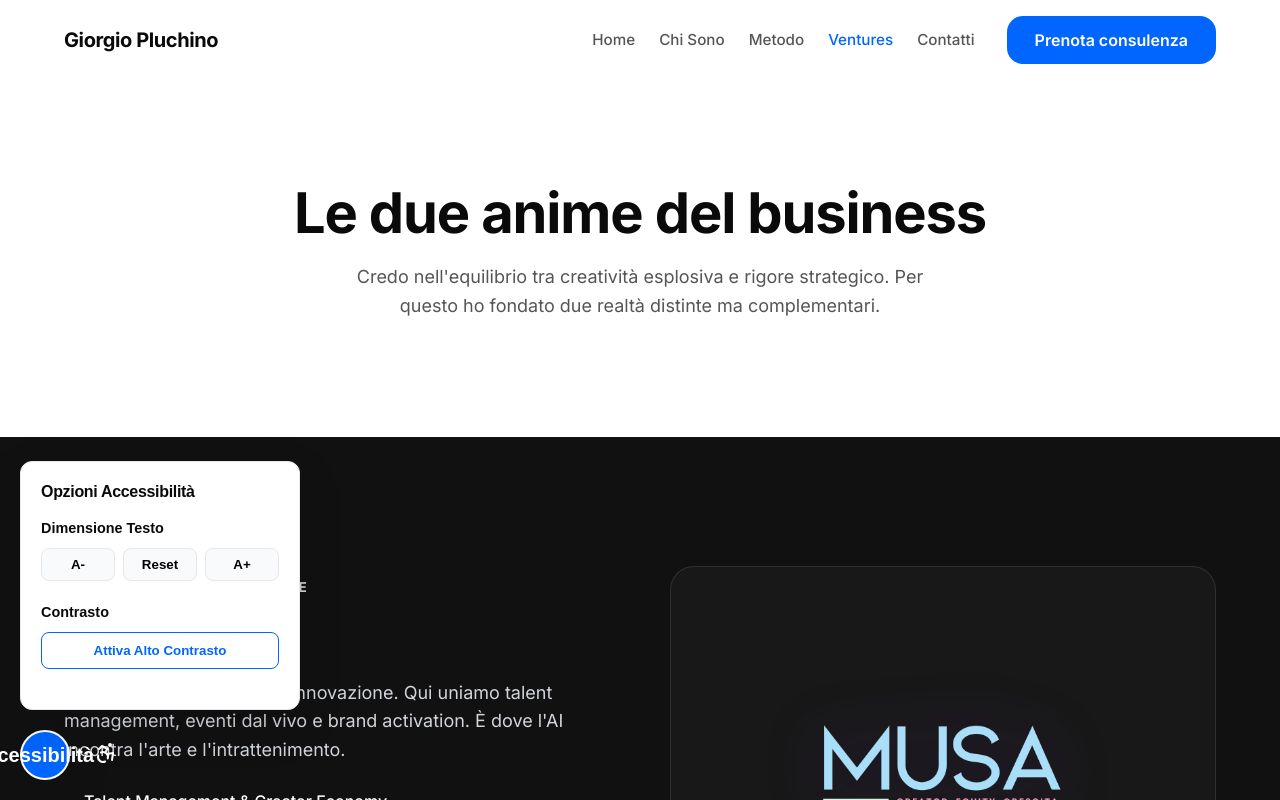
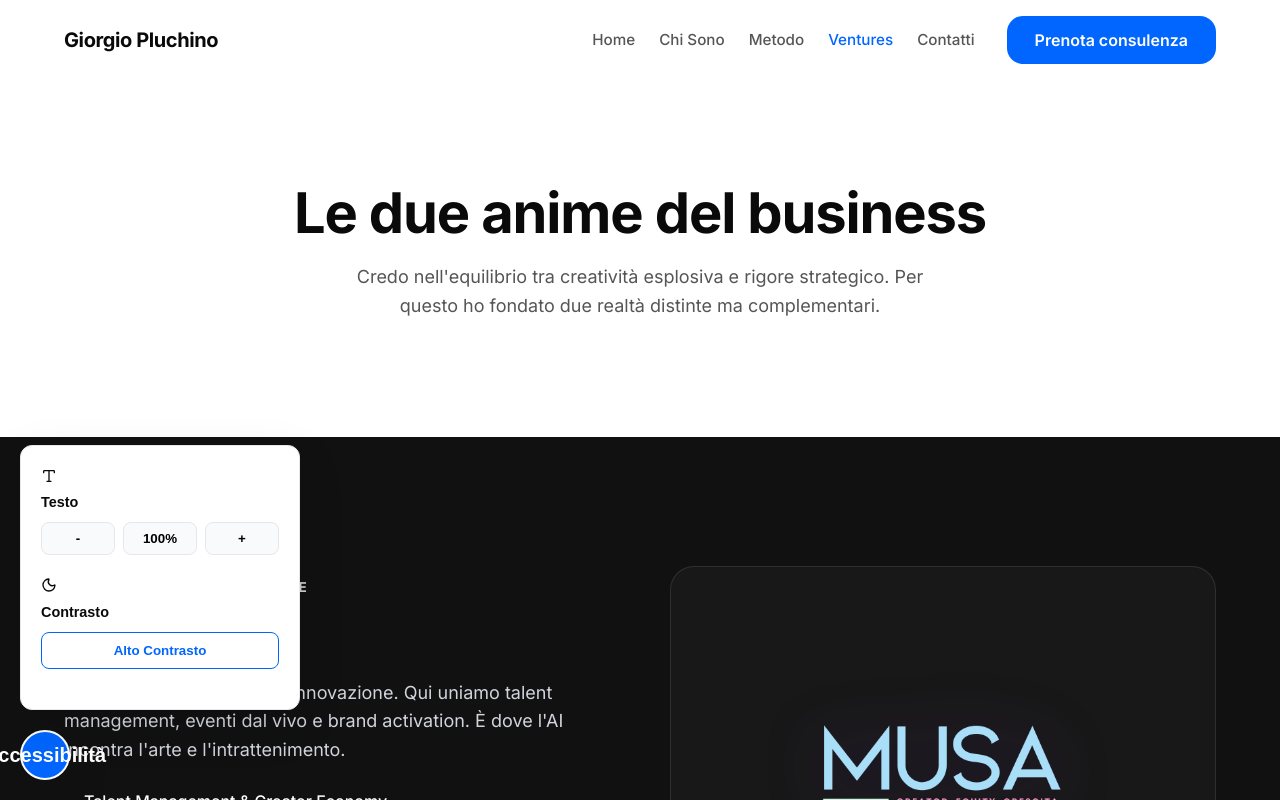
Before and after one commit to giosh-me/giorgiopluchino-website, a React (Vite) app: page /ventures in a window 1280 px wide. Both pictures are taken after a click on the button "Accessibilità". Shown: the top 800 px of the page. Built offline with nearby package versions, Linux system fonts and the light colour scheme.

Commit message:
style: refine accessibility icon and minimalist controls

```diff
--- a/src/components/AccessibilityToolbar.jsx
+++ b/src/components/AccessibilityToolbar.jsx
@@ -31,32 +31,34 @@ const AccessibilityToolbar = () => {
                 aria-label="Opzioni Accessibilità"
             >
                 <span className="sr-only">Accessibilità</span>
-                <div className="a11y-icon">
-                    <Accessibility size={24} />
-                </div>
+                <Accessibility size={28} strokeWidth={1.5} />
             </button>
 
             {isOpen && (
                 <div className="a11y-panel">
-                    <h4>Opzioni Accessibilità</h4>
-
                     <div className="a11y-control">
-                        <span>Dimensione Testo</span>
+                        <div className="control-header">
+                            <Type size={16} />
+                            <span>Testo</span>
+                        </div>
                         <div className="btn-group">
-                            <button onClick={decreaseFont} aria-label="Diminuisci testo">A-</button>
-                            <button onClick={resetFont} aria-label="Resetta testo">Reset</button>
-                            <button onClick={increaseFont} aria-label="Aumenta testo">A+</button>
+                            <button onClick={decreaseFont} aria-label="Diminuisci testo">-</button>
+                            <button onClick={resetFont} aria-label="Resetta testo">100%</button>
+                            <button onClick={increaseFont} aria-label="Aumenta testo">+</button>
                         </div>
                     </div>
 
                     <div className="a11y-control">
-                        <span>Contrasto</span>
+                        <div className="control-header">
+                            {highContrast ? <Sun size={16} /> : <Moon size={16} />}
+                            <span>Contrasto</span>
+                        </div>
                         <button
                             className={`toggle-btn ${highContrast ? 'active' : ''}`}
                             onClick={() => setHighContrast(!highContrast)}
                             aria-label="Attiva Alto Contrasto"
                         >
-                            {highContrast ? 'Disattiva Alto Contrasto' : 'Attiva Alto Contrasto'}
+                            {highContrast ? 'Standard' : 'Alto Contrasto'}
                         </button>
                     </div>
                 </div>
```
